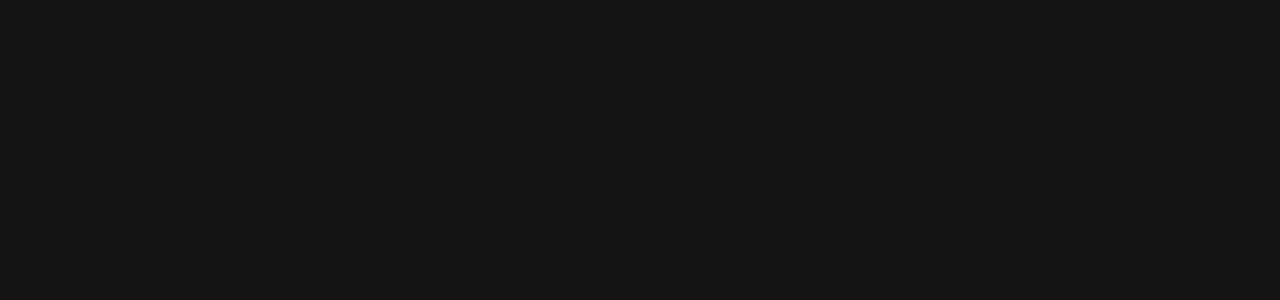
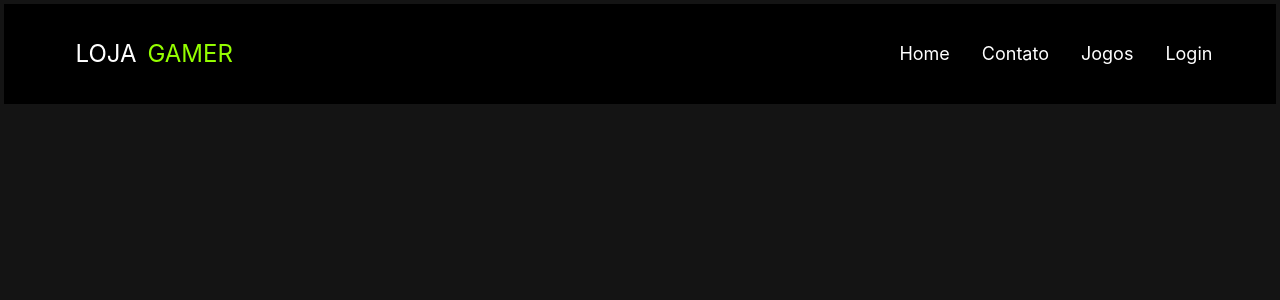
Before and after one commit to SukJoo04/lojagamer, a React (Vite) app: page / in a window 1280 px wide. Shown: the top 300 px of the page. Built offline with nearby package versions, Linux system fonts and the light colour scheme.

Commit message:
feat: Codificando e Estilizando o Header

```diff
--- a/src/components/Header.jsx
+++ b/src/components/Header.jsx
@@ -1,9 +1,26 @@
+import { Link } from "react-router-dom"
 
 const Header = () => {
   return (
-    <div>
-
-    </div>
+    <header className="flex justify-between items-center py-6 px-[5%] bg-black">
+      <h1 className="logo p-2 text-[1.5rem] text-white cursor-pointer transition-all">LOJA <span className="text-[#95ff00] p-1">GAMER</span></h1>
+      <nav>
+        <ul className="flex list-none items-center gap-8">
+          <li>
+            <Link to="/" className="text-white text-lg no-underline hover:text-[#95ff00] hover:underline transition-all">Home</Link>
+          </li>
+          <li>
+            <Link to="/contato" className="text-white text-lg no-underline hover:text-[#95ff00] hover:underline transition-all">Contato</Link>
+          </li>
+          <li>
+            <Link to="/jogos" className="text-white text-lg no-underline hover:text-[#95ff00] hover:underline transition-all">Jogos</Link>
+          </li>
+          <li>
+            <Link to="/login" className="text-white text-lg no-underline hover:text-[#95ff00] hover:underline transition-all">Login</Link>
+          </li>
+        </ul>
+      </nav>
+    </header>
   )
 }
 
--- a/src/css/estilo.css
+++ b/src/css/estilo.css
@@ -0,0 +1,12 @@
+.logo:hover{
+    color:#141414;
+    letter-spacing: 10px;
+    animation: acender 0.5s forwards;
+}
+
+@keyframes acender {
+    to{
+        color: #fff;
+        text-shadow: 0 0 10px #32f323, 0 0 20px #a8dfe1;
+    }
+}
--- a/vite.config.js
+++ b/vite.config.js
@@ -1,4 +1,5 @@
 import react from '@vitejs/plugin-react'
+import tailwindcss from '@tailwindcss/vite'
 import { defineConfig } from 'vite'
 
 // https://vite.dev/config/
```
